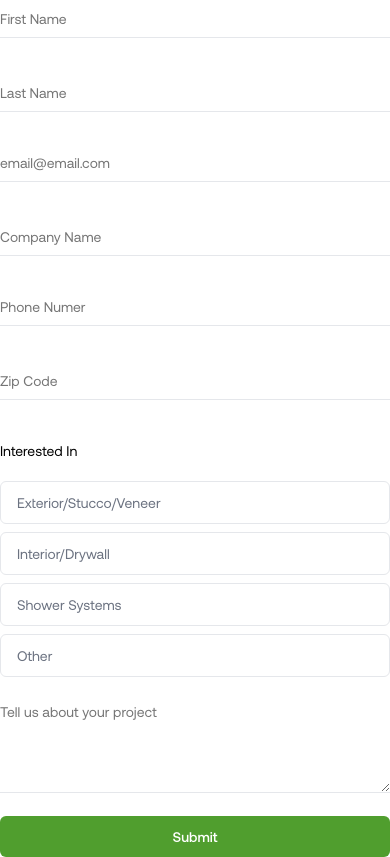
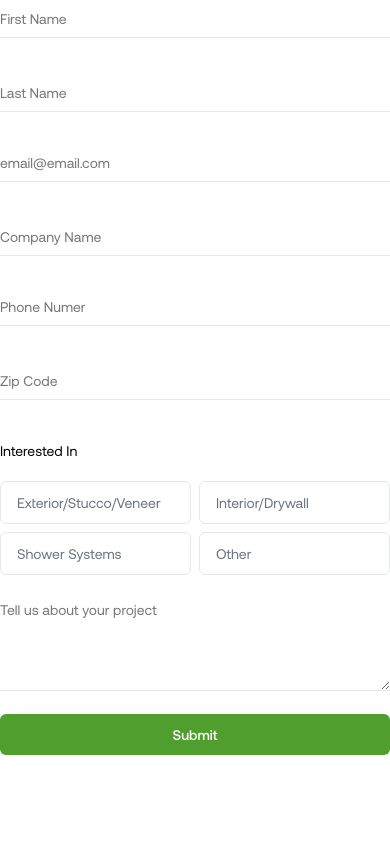
Before and after one commit to honterplatform/Final-hydro, a React (Vite) app: page /form in a window 390 px wide. Built offline with nearby package versions, Linux system fonts and the light colour scheme; no server answers.

Commit message:
Add contact form page with multi-select, remove padding, keep 2x2 grid on all screens

```diff
--- a/src/pages/FormPage.jsx
+++ b/src/pages/FormPage.jsx
@@ -256,7 +256,7 @@ const FormPage = () => {
                 </div>
                 <div style={{
                   display: 'grid',
-                  gridTemplateColumns: isMobile ? '1fr' : 'repeat(2, 1fr)',
+                  gridTemplateColumns: 'repeat(2, 1fr)',
                   gap: '8px'
                 }}>
                   {interestedOptions.map((option) => {
```
